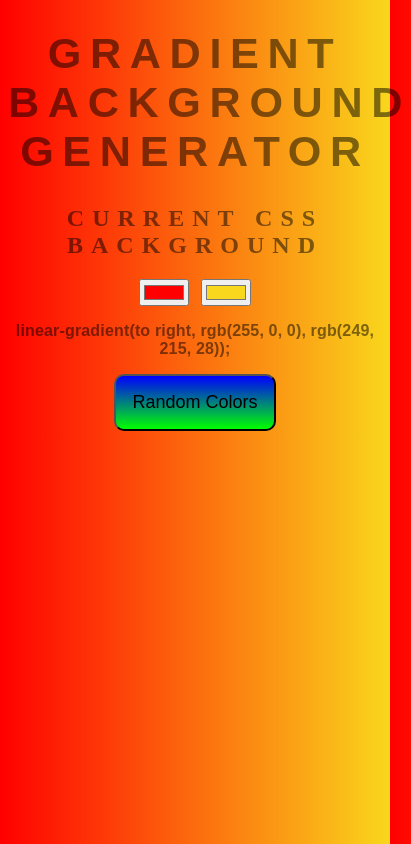
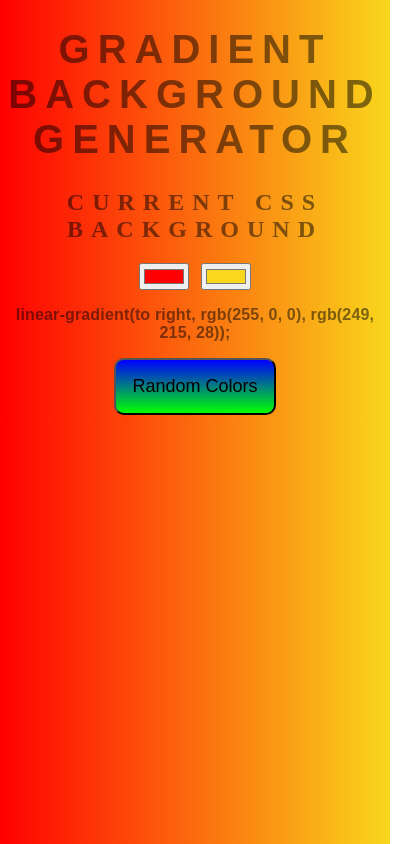
Before and after one commit to garber89/GradientCSSGen, a plain HTML site: page index.html in a window 390 px wide. Shown: the whole page, 411 px wide, since content can reach past the window. Drawn offline with Linux system fonts and the light colour scheme.

Commit message:
obile working

```diff
--- a/style.css
+++ b/style.css
@@ -19,7 +19,7 @@ h1 {
 
 @media screen and (max-width: 650px){
     h1{
-        font: 600 2.7em ' Raleway', sans-serif;
+        font: 600 2.5em ' Raleway', sans-serif;
         letter-spacing: .2em;
     }
 }
```
Also changed, not shown: 1 other file.
